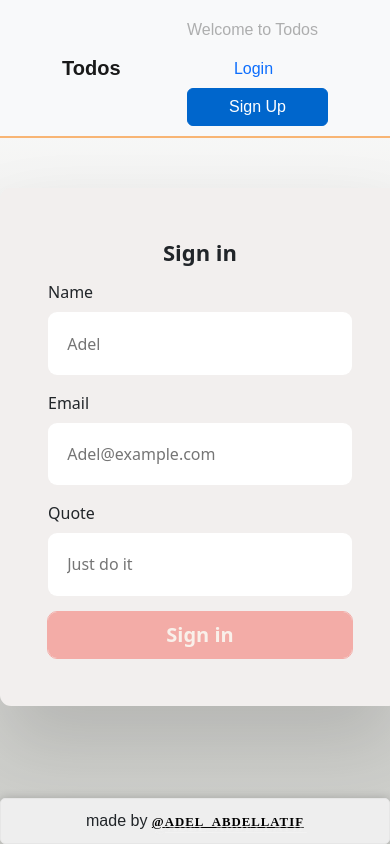
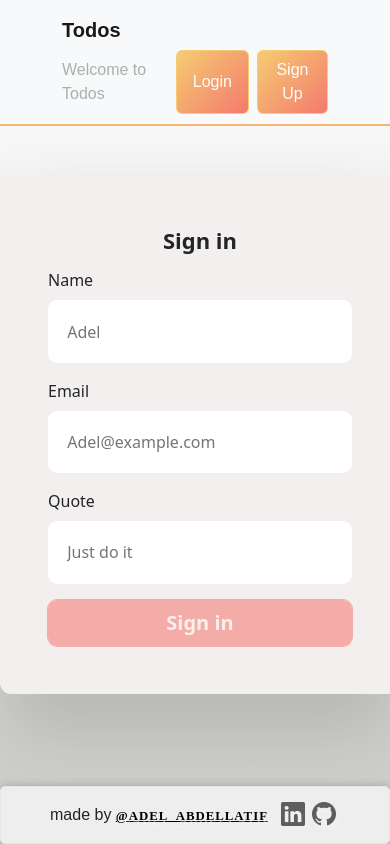
Before and after one commit to THEPEACEMAKER/ng-todo-app, an Angular app: page /signin in a window 390 px wide. Built offline with nearby package versions, Linux system fonts and the light colour scheme; no server answers.

Commit message:
improve styles

```diff
--- a/src/app/footer/footer.component.css
+++ b/src/app/footer/footer.component.css
@@ -5,7 +5,7 @@ footer {
     padding: 10px;
 
     display: flex;
-    flex-direction: column;
+    flex-direction: row;
     align-items: center;
     justify-content: center;
     border-radius: 5px;
@@ -26,3 +26,29 @@ footer a {
     font-family: Futura;
     text-shadow: rgba(245, 245, 245, 0.5) 3px 5px 1px;
 }
+
+.social {
+    display: flex;
+    margin-left: 10px;
+    justify-content: center;
+    align-items: center;
+}
+
+.social a {
+    text-decoration: none;
+    margin: 0 3px;
+    display: flex;
+    justify-content: center;
+    align-items: center;
+    border-radius: 50%;
+    cursor: pointer;
+    opacity: 0.6;
+}
+
+.social a:hover {
+    opacity: 1;
+}
+
+.social a i {
+    font-size: 1.5rem;
+}
--- a/src/app/footer/footer.component.html
+++ b/src/app/footer/footer.component.html
@@ -1,3 +1,12 @@
 <footer>
     <span>made by <a href="https://github.com/THEPEACEMAKER/ng-todo-app">@Adel_Abdellatif</a></span>
+    <span class="social">
+        <a href="https://www.linkedin.com/in/adel-a-abdelkader/" target="_blank">
+            <i class="bi bi-linkedin"></i>
+        </a>
+
+        <a href="https://github.com/THEPEACEMAKER" target="_blank">
+            <i class="bi bi-github"></i>
+        </a>
+    </span>
 </footer>
--- a/src/app/nav-bar/nav-bar.component.css
+++ b/src/app/nav-bar/nav-bar.component.css
@@ -9,14 +9,9 @@
 
 .nav-link {
     margin-right: 10px;
-    color: #333;
     transition: color 0.3s;
     display: flex;
     align-items: center
-}
-
-.nav-link:hover {
-    color: #0066cc;
 }
 
 .navbar-nav .nav-link i {
@@ -26,7 +21,6 @@
 
 .navbar-nav .nav-link .icon-label {
     font-size: 0.8rem;
-    background-color: #333;
     color: #fff;
     padding: 0px 5px;
     border-radius: 10px;
@@ -43,20 +37,28 @@
 }
 
 .user-img img:hover {
-    border-color: #0066cc;
-    box-shadow: 0 0 5px #0066cc;
+    border-color: #f5af19;
+    box-shadow: 0 0 5px #f5af19;
 }
 
 .btn-primary {
-    background-color: #0066cc;
-    border-color: #0066cc;
+    background-color: #f5af19;
+    border-color: #f5af19;
 }
 
 .btn-primary:hover {
-    background-color: #0059b3;
-    border-color: #0052cc;
+    opacity: 0.9;
 }
 
 .btn-link {
     text-decoration: none;
 }
+
+.btn {
+    opacity: 0.6;
+    background: linear-gradient(135deg, #f5af19 0%, #f12711 100%);
+}
+
+.navbar-nav {
+    flex-direction: row;
+}
--- a/src/app/nav-bar/nav-bar.component.html
+++ b/src/app/nav-bar/nav-bar.component.html
@@ -7,7 +7,7 @@
             <a class="nav-link user-img" routerLink="/profile" *ngIf="isLoggedIn.getValue()">
                 <img src="assets\images\user.webp" class="img-fluid rounded-circle" alt="User Image">
             </a>
-            <button type="button" class="btn btn-link px-3 me-2" *ngIf="!isLoggedIn.getValue()" routerLink="/login">
+            <button type="button" class="btn btn-primary px-3 me-2" *ngIf="!isLoggedIn.getValue()" routerLink="/login">
                 Login
             </button>
             <button type="button" class="btn btn-primary" *ngIf="!isLoggedIn.getValue()" routerLink="/signin">Sign
--- a/src/app/todo-list/todo-list.component.css
+++ b/src/app/todo-list/todo-list.component.css
@@ -105,8 +105,9 @@ li {
     pointer-events: auto;
 }
 
-.clear-btn:active {
-    transform: scale(0.93);
+.clear-btn:hover {
+    opacity: 0.9;
+    /* transform: scale(0.93); */
 }
 
 .task-box {
@@ -191,3 +192,16 @@ li {
         margin-top: 4px;
     }
 }
+
+@media (max-width: 600px) {
+    .wrapper {
+        max-width: 90%;
+    }
+}
+
+
+@media (max-width: 800px) {
+    .wrapper {
+        max-width: 80%;
+    }
+}
--- a/src/app/user-details/user-details.component.css
+++ b/src/app/user-details/user-details.component.css
@@ -22,3 +22,22 @@
     color: transparent;
     text-shadow: rgba(245, 245, 245, 0.5) 3px 5px 1px;
 }
+
+.social {
+    display: flex;
+}
+
+.social a {
+    width: 20px;
+    height: 20px;
+    font-size: 2.5rem;
+    text-decoration: none;
+    margin: 20px;
+    display: flex;
+    justify-content: center;
+    align-items: center;
+    border-radius: 50%;
+    color: #f5af19;
+    cursor: pointer;
+    opacity: 0.6;
+}
--- a/src/app/user-details/user-details.component.html
+++ b/src/app/user-details/user-details.component.html
@@ -1,4 +1,14 @@
 <div class="user-details">
+    <img src="assets\images\user.png" width="200" height="0" class="img-fluid rounded" alt="User Image">
     <h1>{{(user | async)?.name}}</h1>
     <h3>{{(user | async)?.quote}}</h3>
+    <div class="social">
+        <a href="https://www.linkedin.com/in/adel-a-abdelkader/" target="_blank">
+            <i class="bi bi-linkedin"></i>
+        </a>
+
+        <a href="https://github.com/THEPEACEMAKER" target="_blank">
+            <i class="bi bi-github"></i>
+        </a>
+    </div>
 </div>
```
Also changed, not shown: src/assets/images/user.png (added).
